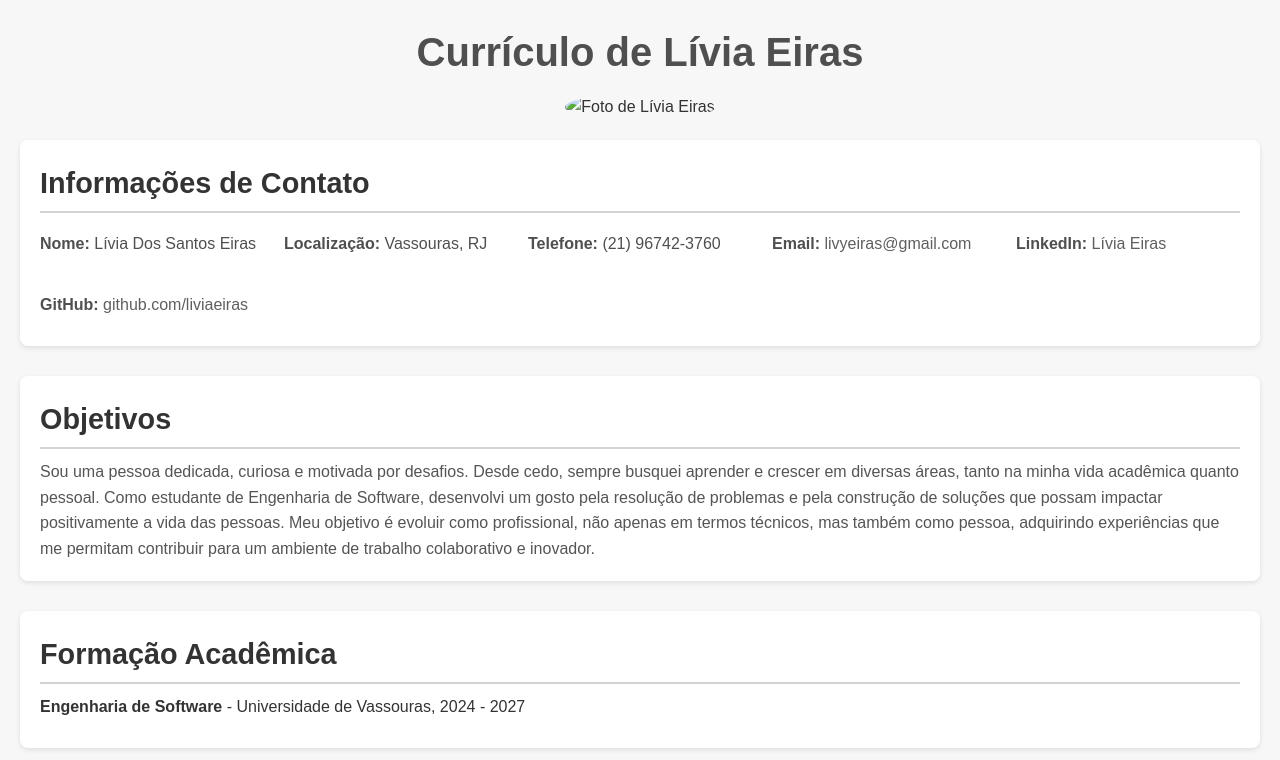
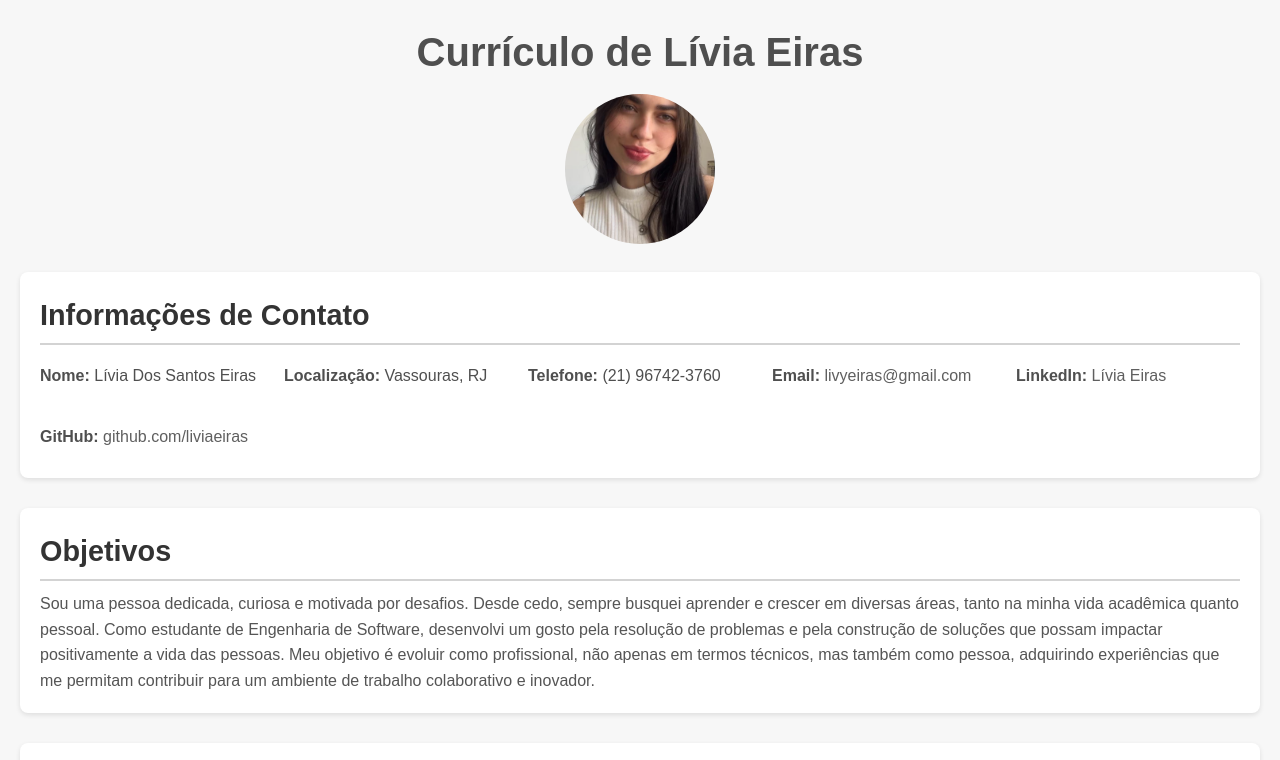
Before and after one commit to liviaeiras/curriculo, a plain HTML site: page index.html in a window 1280 px wide. Shown: the top 760 px of the page. Drawn offline with Linux system fonts and the light colour scheme.

Commit message:
Update index.html

```diff
--- a/index.html
+++ b/index.html
@@ -10,7 +10,7 @@
 
     <header>
         <h1>Currículo de Lívia Eiras</h1>
-        <img src="livia.png.png" alt="Foto de Lívia Eiras" class="profile-image">
+        <img src="livia.png" alt="Foto de Lívia Eiras" class="profile-image">
     </header>
 
     <section class="contact">
```
